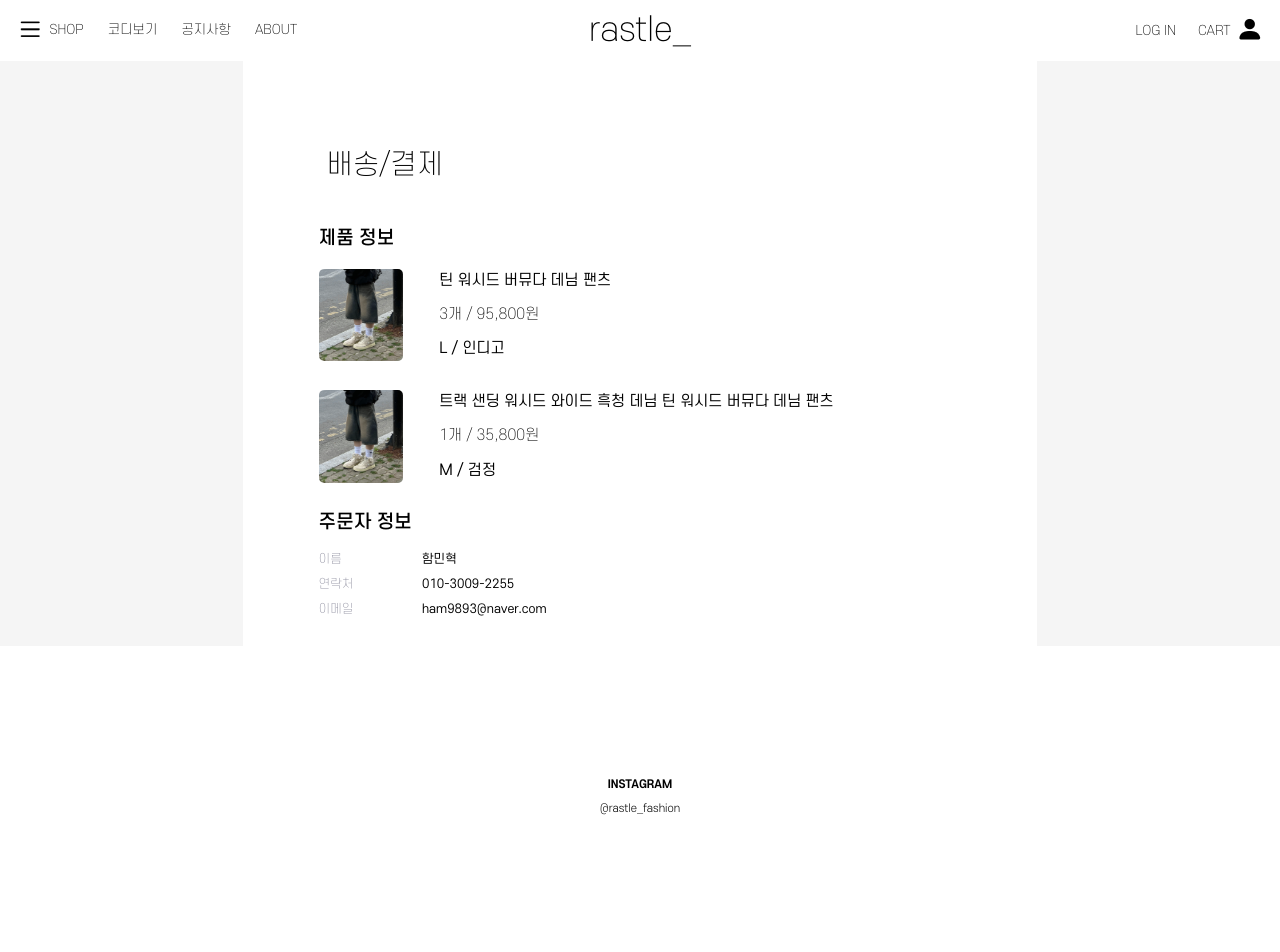
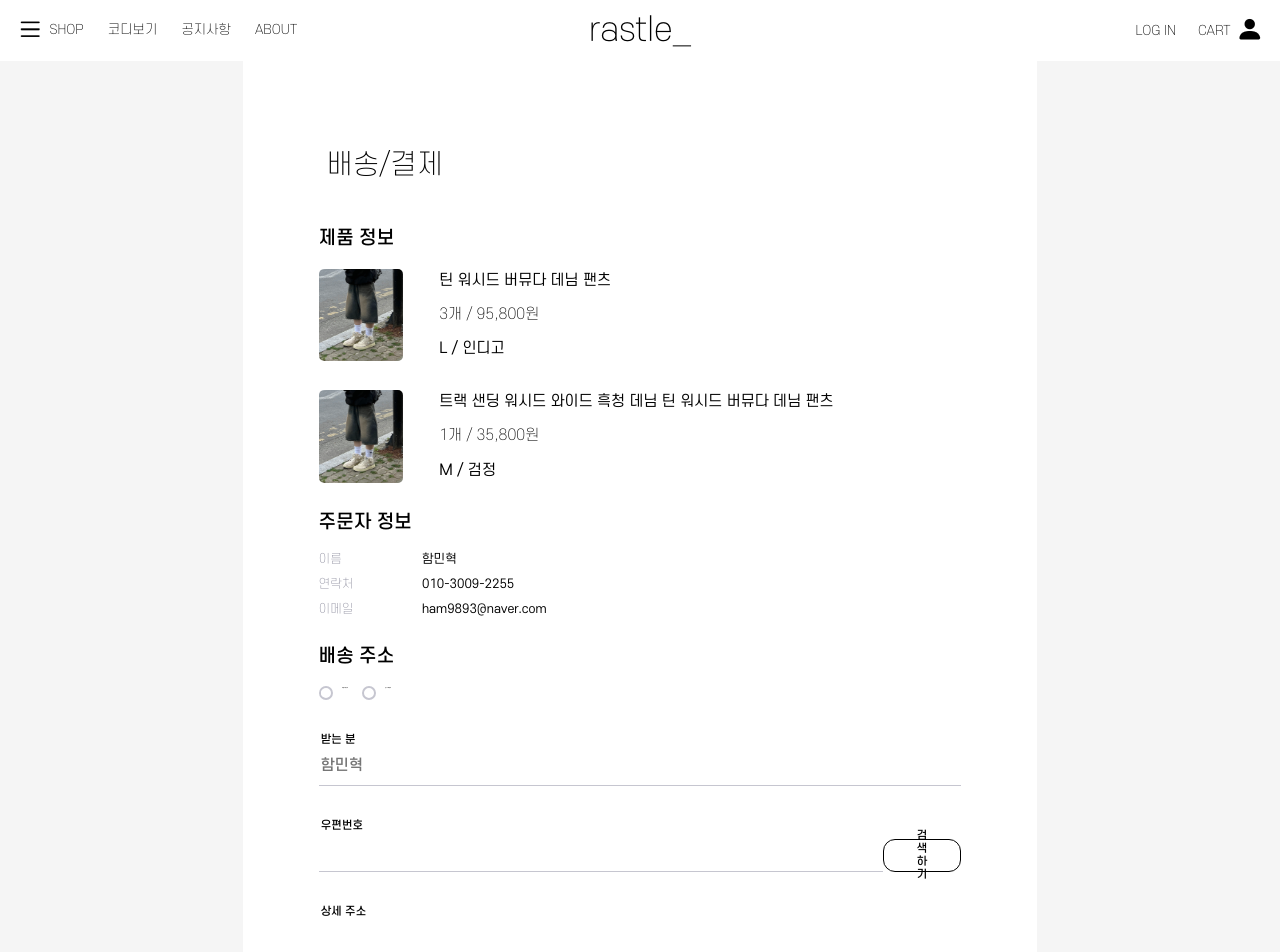
Before and after one commit to rastle-dev/rastle-frontend, a Next.js app: page /order in a window 1280 px wide. Shown: the top 952 px of the page. Before the commit the page ends 848 px from the top, so only its background shows below. Built offline with nearby package versions, Linux system fonts and the light colour scheme.

Commit message:
feat: 배송지 등록 UI 구현

```diff
--- a/src/pages/order/index.styles.tsx
+++ b/src/pages/order/index.styles.tsx
@@ -1,7 +1,11 @@
 import styled from "styled-components";
 import COLORS from "@/constants/color";
 import Input from "@/components/common/Input";
-
+import Button from "@/components/common/Button";
+import ColorButton from "@/components/common/ColorButton";
+interface ClickBoxProps {
+  isChecked: boolean;
+}
 export const Temp = styled.div`
   width: 100%;
   background-color: #f5f5f5;
@@ -89,8 +93,56 @@ export const Data = styled.div`
   font-weight: 400;
   font-size: 1.1rem;
 `;
+export const AddressSettingBox = styled.div`
+  display: flex;
+  p {
+    font-size: 1.16px;
+  }
+  gap: 1.27rem;
+`;
+export const AddressButton = styled.div`
+  display: flex;
+  gap: 0.82rem;
+  cursor: pointer;
+`;
+export const StyledCheckbox = styled.div`
+  width: 1.3rem;
+  height: 1.3rem;
+  border-radius: 50%;
+  border: 2px solid ${COLORS.GREY[300]};
+  display: flex;
+  justify-content: center;
+  align-items: center;
+`;
+export const ClickBox = styled.div<ClickBoxProps>`
+  width: 0.8rem;
+  height: 0.8rem;
+  background-color: ${(props) => (props.isChecked ? "black" : "white")};
+  border-radius: 50%;
+`;
+export const DeliveryBox = styled.div`
+  padding-top: 3rem;
+  font-size: 1.333rem;
+  display: flex;
+  flex-direction: column;
+  gap: 2rem;
+`;
 
 export const DeliveryInput = styled(Input)`
   font-size: 1.333rem;
   width: ${(props) => (props.label === "우편번호" ? "100%" : "100%")};
 `;
+export const Postal = styled.div`
+  display: flex;
+  justify-content: space-between;
+`;
+export const PostalButtonWrapper = styled.div`
+  display: flex;
+  flex-direction: column;
+  justify-content: flex-end;
+`;
+export const PostalButton = styled(Button)`
+  padding: 1rem 3rem 1rem 3rem;
+  height: 3rem;
+  font-size: 1rem;
+`;
--- a/src/pages/order/index.tsx
+++ b/src/pages/order/index.tsx
@@ -36,6 +36,21 @@ const OrdererInfo = [
   { meta: "이메일", data: "ham9893@naver.com" },
 ];
 export default function Order() {
+  const buttons = [
+    { id: 1, clicked: false, default: "기본 배송지" },
+    { id: 2, clicked: false, default: "신규 배송지" },
+  ];
+  const deliveryInputs = [
+    { label: "받는 분", placeholder: "함민혁" },
+    { label: "우편번호", size: 75, title: "검색하기" },
+    { label: "상세 주소" },
+    { label: "연락처", placeholder: "010-3009-2255" },
+  ];
+  const [clickedButtonIndex, setClickedButtonIndex] = useState(null);
+
+  const handleButtonClick = (index: any) => {
+    setClickedButtonIndex(index);
+  };
   return (
     <S.Temp>
       <S.Container>
@@ -67,6 +82,38 @@ export default function Order() {
               </S.Box>
             ))}
           </S.OrdererInfo>
+          <h2>배송 주소</h2>
+          <S.AddressSettingBox>
+            {buttons.map((button, index) => (
+              <S.AddressButton
+                key={button.id}
+                onClick={() => handleButtonClick(index)}
+              >
+                <S.StyledCheckbox>
+                  <S.ClickBox isChecked={index === clickedButtonIndex} />
+                </S.StyledCheckbox>
+                <p>{button.default}</p>
+              </S.AddressButton>
+            ))}
+          </S.AddressSettingBox>
+          {deliveryInputs.map((input) => (
+            <S.DeliveryBox key={input.label}>
+              {input.size ? (
+                <S.Postal>
+                  <S.DeliveryInput label={input.label} size={input.size} />
+                  <S.PostalButtonWrapper>
+                    <S.PostalButton title={input.title} />
+                  </S.PostalButtonWrapper>
+                </S.Postal>
+              ) : (
+                <S.DeliveryInput
+                  label={input.label}
+                  placeholder={input.placeholder}
+                  size={input.size}
+                />
+              )}
+            </S.DeliveryBox>
+          ))}
         </S.InfoWrapper>
       </S.Container>
     </S.Temp>
```
